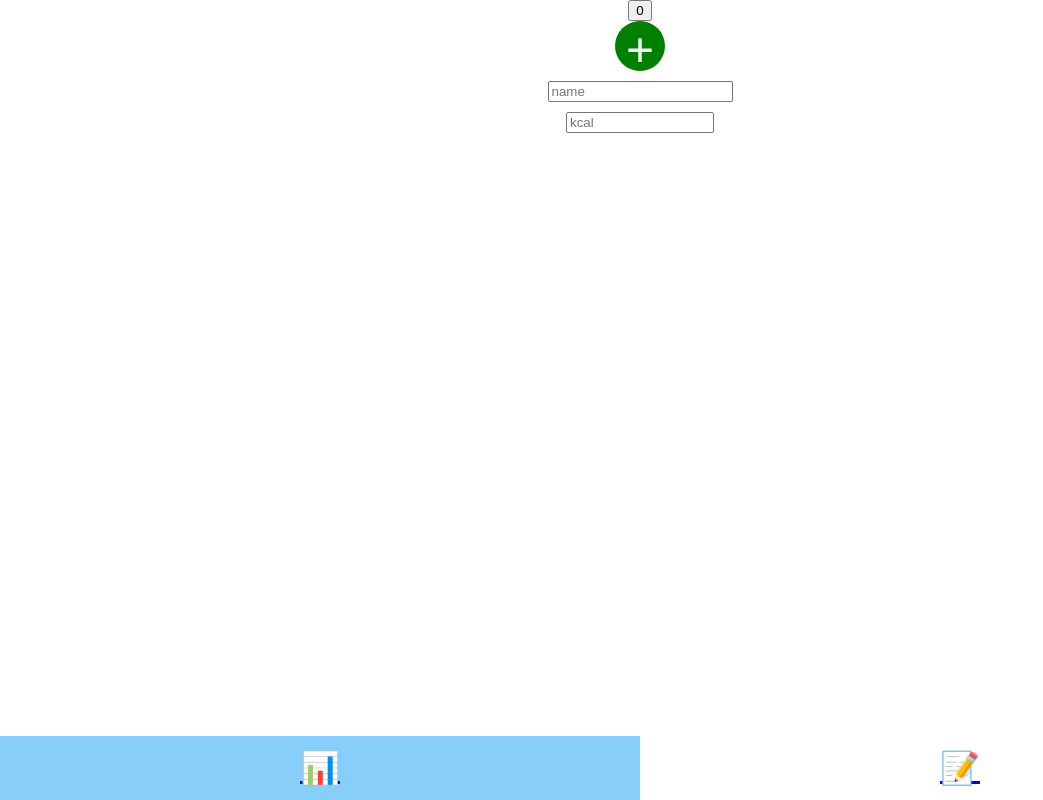
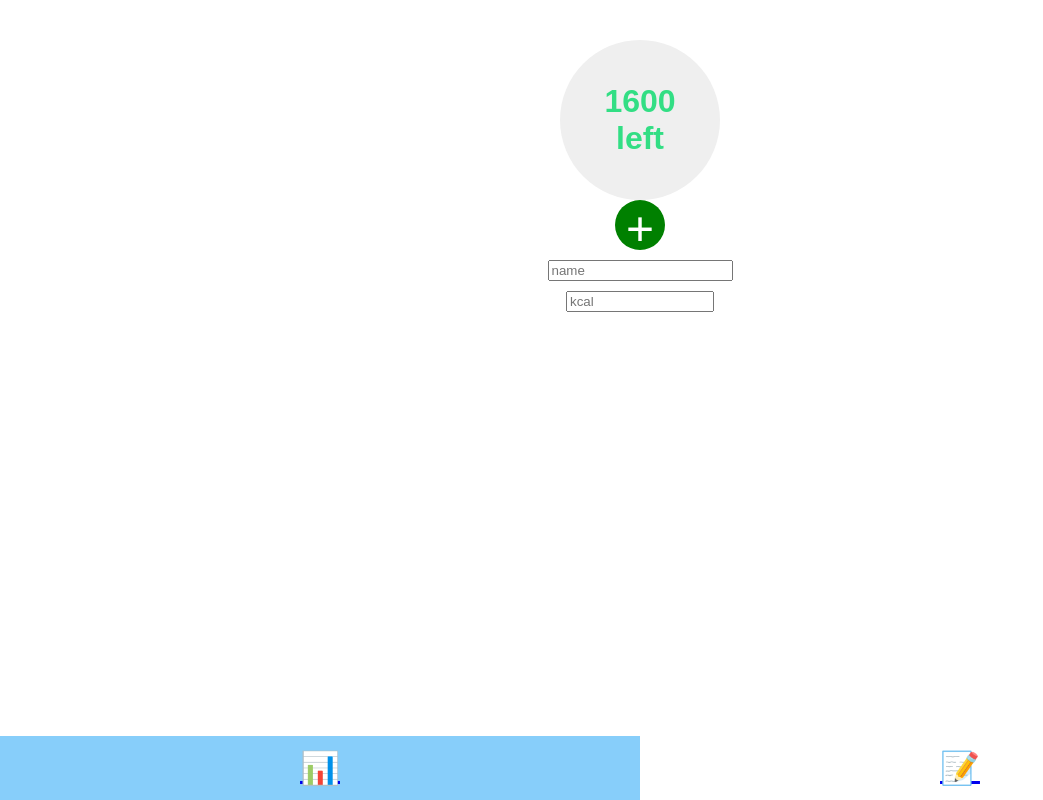
Before and after one commit to WE-Kaito/calorie-and-workout-tracker-neuefische-capstone, a Next.js app: page / in a window 1280 px wide. Shown: the whole page, without its empty margins (0-1043 px from the left). Built offline with nearby package versions, Linux system fonts and the light colour scheme.

Commit message:
fixed display

```diff
--- a/pages/index.js
+++ b/pages/index.js
@@ -5,39 +5,61 @@ import ConsumedList from "../components/ConsumedList/ConsumedList";
 import { useState, useEffect } from "react";
 
 const StyledDiv = styled.div`
+  margin-top: 2.5rem;
   display: flex;
   flex-direction: column;
   align-items: center;
 `;
 const ListContainer = styled.div`
   position: absolute;
-  top: 4rem;
+  top: 3.5rem;
   width: 274px;
   height: 80%;
   left: 50%;
   transform: translateX(-50%);
   background: grey;
-  opacity: 0.7;
+  opacity: 0.8;
 `;
+
+const StyledButton = styled.button`
+  color: ${(props) => (props.true ? "#32de84" : "crimson")};
+  font-size: 2rem;
+  font-weight: bold;
+  width: 160px;
+  height: 160px;
+  border: none;
+  border-radius: 100%;
+`;
+
 export default function HomePage() {
-  const { dailyCount } = useCalorieStore();
+  const { dailyCount, dailyMeals, calorieGoal } = useCalorieStore();
+  const difference = calorieGoal - dailyCount;
 
   const [isListVisible, setIsListVisible] = useState(false);
+  const [isGoalExceeded, setIsGoalExceeded] = useState(false);
 
   useEffect(() => {
     document.addEventListener("click", () => setIsListVisible(false));
   }, []);
+  useEffect(() => {
+    dailyMeals.length === 0 && setIsListVisible(false);
+    calorieGoal > dailyCount && setIsGoalExceeded(false);
+    calorieGoal < dailyCount && setIsGoalExceeded(true);
+  }, [dailyMeals]);
 
   return (
     <StyledDiv>
-      <button
+      <StyledButton
+        true={!isGoalExceeded}
         onClick={(event) => {
           event.stopPropagation();
-          setIsListVisible(!isListVisible);
+          dailyMeals.length !== 0 && setIsListVisible(!isListVisible);
         }}
       >
-        {dailyCount}
-      </button>
+        {!isGoalExceeded ? `${difference}` : `${difference * -1}`}
+        <br />
+        {!isGoalExceeded ? " left" : " over"}
+      </StyledButton>
       <AddCalories />
       {isListVisible ? (
         <ListContainer>
```
